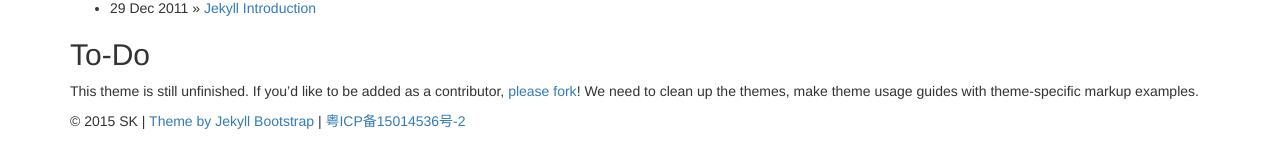
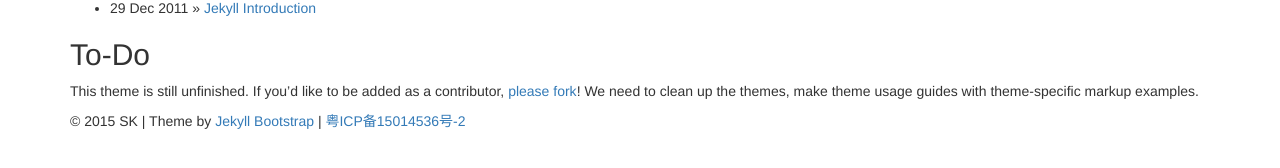
Before and after one commit to ChinaSK/chinask.github.io, a Jekyll site: the page built from index.md, in a window 1280 px wide. Shown: the part 690-858 px from the top of the page. Built offline with Jekyll 4.4.1, drawn with Linux system fonts in a browser that asks for light colours; nearby versions of some CDN libraries; library files that are not in the unit come from our copies.

Commit message:
change footer3

```diff
--- a/_includes/themes/bootstrap-3/default.html
+++ b/_includes/themes/bootstrap-3/default.html
@@ -80,7 +80,7 @@
 
     <div id="footer">
       <div class="container">
-        <p>&copy; {{ site.time | date: '%Y' }} {{ site.author.name }} | <a href="http://jekyllbootstrap.com" target="_blank" title="The Definitive Jekyll Blogging Framework">Theme by Jekyll Bootstrap</a> | <a href="http://www.miitbeian.gov.cn" target="_blank">粤ICP备15014536号-2</a>
+        <p>&copy; {{ site.time | date: '%Y' }} {{ site.author.name }} | Theme by <a href="http://jekyllbootstrap.com" target="_blank" title="The Definitive Jekyll Blogging Framework">Jekyll Bootstrap</a> | <a href="http://www.miitbeian.gov.cn" target="_blank">粤ICP备15014536号-2</a>
         </p>
       </div>
     </div>
```
